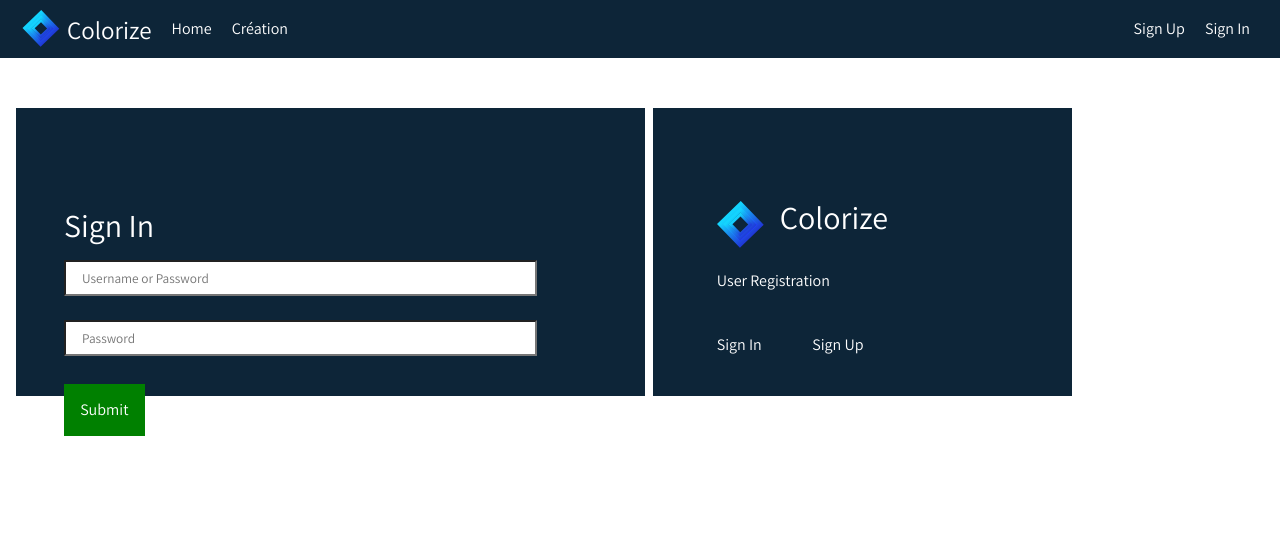
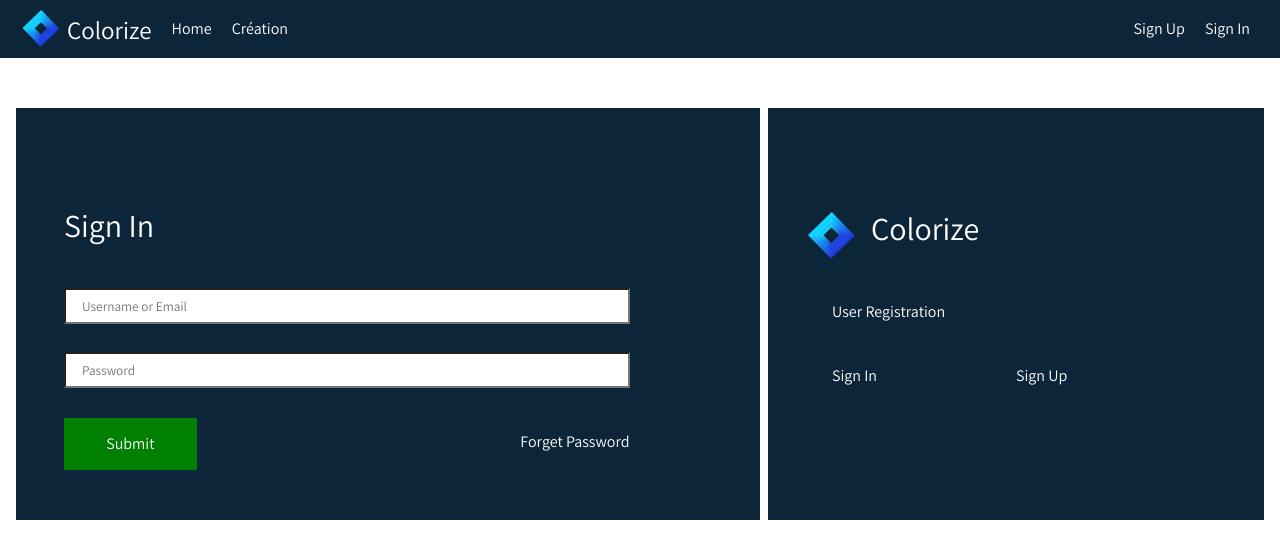
Before and after one commit to Aure-en/colorize, a React (Create React App) app: page /signin in a window 1280 px wide. Shown: the top 558 px of the page. Built offline with nearby package versions, Linux system fonts and the light colour scheme; what color-name-list, colorthief, nearest-color would draw is missing.

Commit message:
Nav on Collections Page

```diff
--- a/src/App.jsx
+++ b/src/App.jsx
@@ -11,7 +11,7 @@ import Collections from './routes/Collections';
 
 import Navbar from './components/Navbar/Navbar';
 import Theme from './components/settings/Theme';
-import Signin from './components/Signin/Signin';
+import SignIn from './components/SignIn/SignIn';
 import Copies from './components/copy/Copies';
 
 function App() {
@@ -25,7 +25,7 @@ function App() {
           <Switch>
             <Route exact path="/" component={Home} />
             <Route exact path="/creation" component={Creation} />
-            <Route exact path="/signin" component={Signin} />
+            <Route exact path="/signin" component={SignIn} />
             <Route exact path="/settings" component={Settings} />
             <Route exact path="/generate" component={Generate} />
             <Route exact path="/collections" component={Collections} />
--- a/src/components/Signin/Signin.jsx
+++ /dev/null
@@ -1,200 +0,0 @@
-import React from 'react';
-import styled from 'styled-components';
-import { NavLink as Link } from 'react-router-dom';
-import { ReactComponent as Logo } from '../../assets/img/logo.svg';
-
-const signin = () => (
-  <Wrapper>
-    <WrapperOne>
-      <Title>Sign In</Title>
-      <Email placeholder="Username or Password" />
-      <Password placeholder="Password" />
-      <WrapLeft>
-        <Button onClick="submit">Submit</Button>
-        <ForgetLink to="/forgetPass">Forget Password</ForgetLink>
-      </WrapLeft>
-    </WrapperOne>
-
-    <WrapperTwo>
-      <LogoBrand>
-        <Logo />
-        <Brand>Colorize</Brand>
-      </LogoBrand>
-      <UserRegistration>User Registration</UserRegistration>
-      <Sign>
-        <In>Sign In</In>
-        <Up>Sign Up</Up>
-      </Sign>
-    </WrapperTwo>
-  </Wrapper>
-);
-
-const Wrapper = styled.div`
-  padding: 1rem;
-  margin-top: 2rem;
-  width: 85%;
-  height : 40vh;
-  display: flex;
-  flex-direction: row;
-  flex-wrap: nowrap;
-
-  @media (max-width: 768px) {
-    background-color: ${(props) => props.theme.background_color_Nav};
-    margin: 0;
-    padding: 0;
-    width: 100%;
-    height: 100vh;
-
-  }
-
-
-`;
-
-const WrapperOne = styled.div`
-  background: ${(props) => props.theme.background_color_Nav};
-  width: 60%;
-  padding: 5px;
-  padding-left: 2rem;
-  margin-right: 0.5rem;
-  height: 100%;
-
-  @media (max-width: 768px) {
-    background-color: ${(props) => props.theme.background_color_Nav};
-    margin: 2rem;
-    padding: 1rem;
-    width: 100%;
-    height: 100vh;
-  }
-`;
-
-const WrapperTwo = styled.div`
-  background: ${(props) => props.theme.background_color_Nav};
-  width: 40%;
-  padding: 5px;
-  padding-left: 2rem;
-  height: 100%;
-
-  @media (max-width: 768px) {
-    display: none;
-
-  }
-
-`;
-
-const Title = styled.h1`
-  color: ${(props) => props.theme.background};
-  font-size: 2rem;
-  height: 20%;
-  width: 80%;
-  margin: 1rem;
-  padding-top: 2rem;
-  margin-top: 4rem;
-
-    @media (max-width: 768px) {
-    background-color: ${(props) => props.theme.background};
-    height: 6rem;
-    padding: 1rem;
-    padding-top: 2rem;
-    color: black;
-    }
-
-`;
-
-const Email = styled.input`
-background: ${(props) => props.theme.background};
-height: 8%;
-width: 80%;
-padding: 1rem;
-margin: 2% 1rem;
-
-@media (max-width: 768px) {
-  background-color: ${(props) => props.theme.background};
-  height: 4rem;
-  padding: 1rem;
-  margin-top: 2rem;
-  }
-
-`;
-
-const Password = styled.input`
-background: ${(props) => props.theme.background};
-height: 8%;
-width: 80%;
-padding: 1rem;
-margin: 2% 1rem;
-
-@media (max-width: 768px) {
-  background-color: ${(props) => props.theme.background};
-  height: 4rem;
-  padding: 1rem;
-  }
-
-`;
-
-const WrapLeft = styled.div`
-display: flex;
-flex-direction: row;
-width: 80%;
-margin: 1rem;
-
-`;
-
-const Button = styled.button`
-  background : green;
-  display:block;
-  width:20%;
-  line-height:50px;
-  text-align:center;
-  vertical-align:middle;
-  color:white;
-  text-decoration:none;
-
-`;
-
-const ForgetLink = styled(Link)`
-margin: 1rem 0rem;
-width: 100%;
-text-align:right;
-color: ${(props) => props.theme.background}
-`;
-
-const LogoBrand = styled.div`
-font-size: 2rem;
-height: 20%;
-margin: 1rem;
-margin-top: 4.5rem;
-padding: 1rem;
-display: flex;
-flex-direction: row
-
-`;
-
-const Brand = styled.div`
-color: ${(props) => props.theme.background};
-width: 55%;
-margin-left: 1rem;
-`;
-
-const UserRegistration = styled.div`
-color: ${(props) => props.theme.background};
-margin: 1rem 1rem 1rem;
-padding: 1rem;
-`;
-
-const Sign = styled.div`
-color: ${(props) => props.theme.background};
-margin: 1rem 1rem;
-padding: 1rem;
-display: flex;
-flezx-direction: row;
-`;
-
-const In = styled.div`
-width: 30%;
-`;
-
-const Up = styled.div`
-width: 40%;
-`;
-
-export default signin;
--- a/src/components/collections/list/add/AddButton.jsx
+++ b/src/components/collections/add/AddButton.jsx
@@ -1,7 +1,7 @@
 import React from 'react';
 import PropTypes from 'prop-types';
 import styled from 'styled-components';
-import { ReactComponent as IconCreate } from '../../../../assets/icons/collections/create.svg';
+import { ReactComponent as IconCreate } from '../../../assets/icons/collections/create.svg';
 
 const AddButton = ({ openModal }) => (
   <Button type="button" onClick={openModal}>
--- /dev/null
+++ b/src/components/collections/list/Add.jsx
@@ -0,0 +1,19 @@
+import React, { useState } from 'react';
+import AddButton from '../add/AddButton';
+import AddModal from '../add/AddModal';
+
+const Add = () => {
+  const [isModalOpen, setIsModalOpen] = useState(false);
+
+  return (
+    <div>
+      <AddButton openModal={() => setIsModalOpen(true)} />
+      <AddModal
+        isModalOpen={isModalOpen}
+        closeModal={() => setIsModalOpen(false)}
+      />
+    </div>
+  );
+};
+
+export default Add;
--- a/src/components/collections/list/List.jsx
+++ b/src/components/collections/list/List.jsx
@@ -3,7 +3,7 @@ import styled from 'styled-components';
 import { useSelector } from 'react-redux';
 import { getCollections } from '../../../selectors/favorite';
 import Collection from './preview/Collection';
-import Add from './add/Add';
+import Add from './Add';
 
 const List = () => {
   const collections = useSelector(getCollections);
--- a/src/components/collections/list/add/Add.jsx
+++ /dev/null
@@ -1,35 +0,0 @@
-import React, { useState } from 'react';
-import Modal from 'react-modal';
-import AddButton from './AddButton';
-import AddModal from './AddModal';
-
-const Add = () => {
-  const [isModalOpen, setIsModalOpen] = useState(false);
-
-  const customStyles = {
-    content: {
-      top: '50%',
-      left: '50%',
-      bottom: 'initial',
-      right: 'initial',
-      transform: 'translate(-50%, -50%)',
-      padding: '3rem',
-      maxWidth: '50rem',
-    },
-  };
-
-  return (
-    <div>
-      <AddButton openModal={() => setIsModalOpen(true)} />
-      <Modal
-        isOpen={isModalOpen}
-        onRequestClose={() => setIsModalOpen(false)}
-        style={customStyles}
-      >
-        <AddModal closeModal={() => setIsModalOpen(false)} />
-      </Modal>
-    </div>
-  );
-};
-
-export default Add;
--- /dev/null
+++ b/src/components/collections/nav/Add.jsx
@@ -0,0 +1,23 @@
+import React, { useState } from 'react';
+import styled from 'styled-components';
+import AddModal from '../add/AddModal';
+
+const Add = () => {
+  const [isModalOpen, setIsModalOpen] = useState(false);
+
+  return (
+    <>
+      <Button type="button" onClick={() => setIsModalOpen(true)}>Create a new collection</Button>
+      <AddModal
+        isModalOpen={isModalOpen}
+        closeModal={() => setIsModalOpen(false)}
+      />
+    </>
+  );
+};
+
+const Button = styled.button`
+  padding: 0.5rem 0 1rem 0;
+`;
+
+export default Add;
--- /dev/null
+++ b/src/components/collections/nav/CollectionsList.jsx
@@ -0,0 +1,34 @@
+import React from 'react';
+import styled from 'styled-components';
+import { Link } from 'react-router-dom';
+import { useSelector } from 'react-redux';
+import { getCollections } from '../../../selectors/favorite';
+
+const CollectionsList = () => {
+  const collections = useSelector(getCollections);
+
+  return (
+    <Ul>
+      {collections.map((collection) => (
+        <li>
+          <CollectionLink to={`/collections/${collection.id}`}>
+            {collection.name}
+          </CollectionLink>
+        </li>
+      ))}
+    </Ul>
+  );
+};
+
+const Ul = styled.ul`
+  border-top: 1px solid ${(props) => props.theme.text_secondary};
+  width: 100%;
+  padding-top: 1rem;
+`;
+
+const CollectionLink = styled(Link)`
+  display: inline-block;
+  padding: 0.5rem 0;
+`;
+
+export default CollectionsList;
--- /dev/null
+++ b/src/components/collections/nav/Nav.jsx
@@ -0,0 +1,18 @@
+import React from 'react';
+import styled from 'styled-components';
+import Add from './Add';
+import CollectionsList from './CollectionsList';
+
+const Nav = () => (
+  <Wrapper>
+    <Add />
+    <CollectionsList />
+  </Wrapper>
+);
+
+const Wrapper = styled.div`
+  width: 100%;
+  padding: 2rem;
+`;
+
+export default Nav;
--- a/src/routes/Collections.jsx
+++ b/src/routes/Collections.jsx
@@ -1,16 +1,20 @@
 import React from 'react';
 import styled from 'styled-components';
+import Nav from '../components/collections/nav/Nav';
 import List from '../components/collections/list/List';
 
 const Collections = () => {
   return (
     <Wrapper>
+      <Nav />
       <List />
     </Wrapper>
   )
 }
 
 const Wrapper = styled.div`
+  display: grid;
+  grid-template-columns: 15rem 1fr;
 `;
 
 export default Collections;
```
Also changed, not shown: src/components/collections/add/AddModal.jsx (renamed from src/components/collections/list/add/AddModal.jsx, +25 -5 lines), src/selectors/favorite.js (line endings or trailing spaces).
